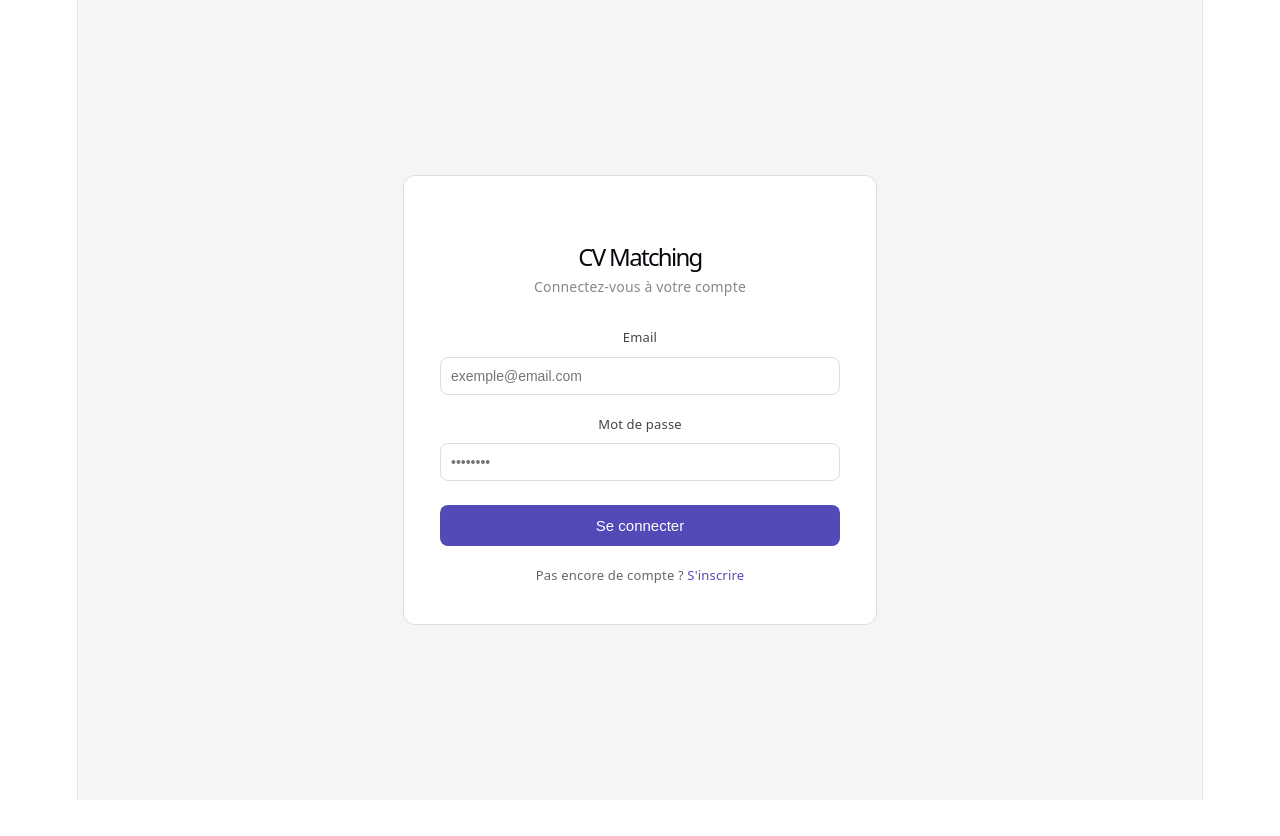
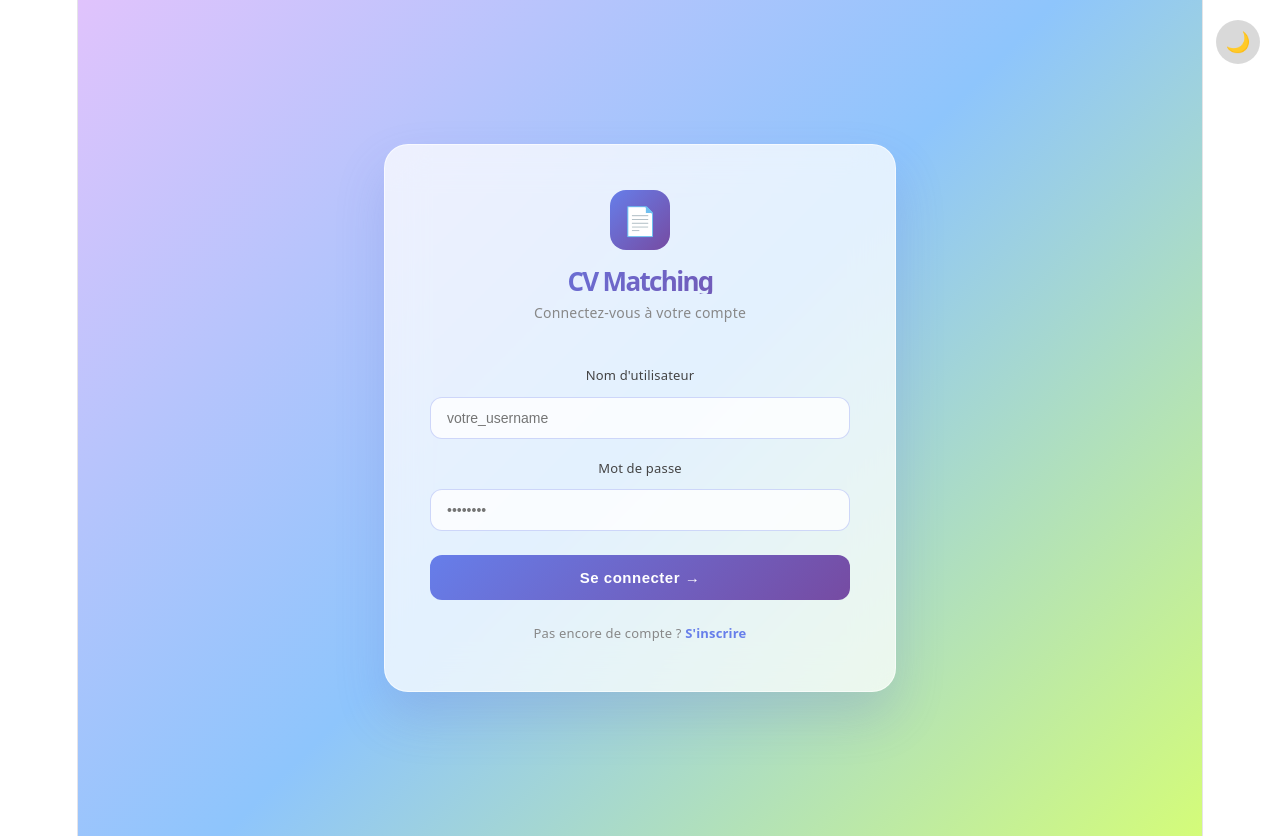
Before and after one commit to HananeINHID/cv-job-matching-platform, a React app in the folder frontend/: page /login in a window 1280 px wide. Before the commit the page ends 800 px from the top, so only its background shows below. Built offline with nearby package versions, Linux system fonts and the light colour scheme; the HTML template or start-up script is replaced by a standard one.

Commit message:
fix(Email-login)-add style

```diff
--- a/frontend/src/pages/LoginPage.jsx
+++ b/frontend/src/pages/LoginPage.jsx
@@ -1,81 +1,245 @@
-import { useState } from "react";
+import { useState, useEffect } from "react";
 import { useNavigate, Link } from "react-router-dom";
 import API from "../services/api";
 
 function LoginPage() {
-  // Ces variables retiennent ce que l'utilisateur tape
   const [email, setEmail]       = useState("");
   const [password, setPassword] = useState("");
   const [erreur, setErreur]     = useState("");
+  const [darkMode, setDarkMode] = useState(false);
 
-  const navigate = useNavigate(); // pour changer de page
+  const navigate = useNavigate();
+
+  // Détecte le mode système au démarrage
+  useEffect(() => {
+    const prefersDark = window.matchMedia("(prefers-color-scheme: dark)").matches;
+    setDarkMode(prefersDark);
+  }, []);
 
   const handleLogin = async () => {
     setErreur("");
-
     if (!email || !password) {
       setErreur("Veuillez remplir tous les champs.");
       return;
     }
-
-  // ── MODE TEST (sans backend) ──
-  // On simule une connexion réussie
-  localStorage.setItem("token", "token-test-temporaire");
+    try {
+      const response = await API.post("/token/", {
+        username: email,
+        password: password,
+      });
+      localStorage.setItem("token", response.data.access);
+      localStorage.setItem("refresh_token", response.data.refresh);
       navigate("/dashboard");
-
-  // ── MODE PRODUCTION () ──
-  // try {
-  //   const response = await API.post("/auth/login/", { email, password });
-  //   localStorage.setItem("token", response.data.access);
-  //   navigate("/dashboard");
-  // } catch (error) {
-  //   setErreur("Email ou mot de passe incorrect.");
-  // }
+    } catch (error) {
+      setErreur("Nom d'utilisateur ou mot de passe incorrect.");
+    }
   };
 
+  const dm = darkMode;
+
   return (
-    <div style={styles.page}>
-      <div style={styles.card}>
+    <div style={{
+      minHeight: "100vh",
+      display: "flex",
+      alignItems: "center",
+      justifyContent: "center",
+      background: dm
+        ? "linear-gradient(135deg, #0f0c29, #302b63, #24243e)"
+        : "linear-gradient(135deg, #e0c3fc, #8ec5fc, #d4fc79)",
+      transition: "background 0.5s ease",
+      padding: "1rem",
+    }}>
 
-        <h1 style={styles.titre}>CV Matching</h1>
-        <p style={styles.sousTitre}>Connectez-vous à votre compte</p>
+      {/* Bouton dark/light mode */}
+      <button
+        onClick={() => setDarkMode(!dm)}
+        style={{
+          position: "fixed",
+          top: "20px",
+          right: "20px",
+          width: "44px",
+          height: "44px",
+          borderRadius: "50%",
+          border: "none",
+          backgroundColor: dm ? "rgba(255,255,255,0.15)" : "rgba(0,0,0,0.15)",
+          fontSize: "20px",
+          cursor: "pointer",
+          backdropFilter: "blur(10px)",
+          display: "flex",
+          alignItems: "center",
+          justifyContent: "center",
+        }}
+      >
+        {dm ? "☀️" : "🌙"}
+      </button>
 
-        {/* Message d'erreur */}
-        {erreur && <p style={styles.erreur}>{erreur}</p>}
+      {/* Carte principale */}
+      <div style={{
+        backgroundColor: dm ? "rgba(255,255,255,0.07)" : "rgba(255,255,255,0.75)",
+        backdropFilter: "blur(20px)",
+        padding: "2.5rem",
+        borderRadius: "24px",
+        border: dm ? "1px solid rgba(255,255,255,0.15)" : "1px solid rgba(255,255,255,0.6)",
+        width: "100%",
+        maxWidth: "420px",
+        boxShadow: dm
+          ? "0 25px 50px rgba(0,0,0,0.5)"
+          : "0 25px 50px rgba(100,100,200,0.2)",
+      }}>
 
-        {/* Champ email */}
-        <div style={styles.groupe}>
-          <label style={styles.label}>Email</label>
+        {/* Logo / Titre */}
+        <div style={{ textAlign: "center", marginBottom: "2rem" }}>
+          <div style={{
+            width: "60px",
+            height: "60px",
+            borderRadius: "16px",
+            background: "linear-gradient(135deg, #667eea, #764ba2)",
+            margin: "0 auto 1rem",
+            display: "flex",
+            alignItems: "center",
+            justifyContent: "center",
+            fontSize: "28px",
+          }}>
+            📄
+          </div>
+          <h1 style={{
+            fontSize: "26px",
+            fontWeight: "700",
+            background: "linear-gradient(135deg, #667eea, #764ba2)",
+            WebkitBackgroundClip: "text",
+            WebkitTextFillColor: "transparent",
+            margin: 0,
+          }}>
+            CV Matching
+          </h1>
+          <p style={{
+            fontSize: "14px",
+            color: dm ? "rgba(255,255,255,0.5)" : "#888",
+            marginTop: "6px",
+          }}>
+            Connectez-vous à votre compte
+          </p>
+        </div>
+
+        {/* Message erreur */}
+        {erreur && (
+          <div style={{
+            backgroundColor: dm ? "rgba(220,50,50,0.2)" : "#FCEBEB",
+            border: "1px solid rgba(220,50,50,0.3)",
+            color: dm ? "#ff8080" : "#A32D2D",
+            padding: "12px",
+            borderRadius: "12px",
+            fontSize: "13px",
+            marginBottom: "20px",
+            textAlign: "center",
+          }}>
+            {erreur}
+          </div>
+        )}
+
+        {/* Champ username */}
+        <div style={{ marginBottom: "16px" }}>
+          <label style={{
+            display: "block",
+            fontSize: "13px",
+            fontWeight: "500",
+            marginBottom: "8px",
+            color: dm ? "rgba(255,255,255,0.7)" : "#444",
+          }}>
+            Nom d'utilisateur
+          </label>
           <input
-            type="email"
-            placeholder="exemple@email.com"
+            type="text"
+            placeholder="votre_username"
             value={email}
             onChange={(e) => setEmail(e.target.value)}
-            style={styles.input}
+            onKeyDown={(e) => e.key === "Enter" && handleLogin()}
+            style={{
+              width: "100%",
+              padding: "12px 16px",
+              borderRadius: "12px",
+              border: dm
+                ? "1px solid rgba(255,255,255,0.15)"
+                : "1px solid rgba(102,126,234,0.3)",
+              backgroundColor: dm ? "rgba(255,255,255,0.08)" : "rgba(255,255,255,0.8)",
+              color: dm ? "white" : "#333",
+              fontSize: "14px",
+              boxSizing: "border-box",
+              outline: "none",
+            }}
           />
         </div>
 
         {/* Champ mot de passe */}
-        <div style={styles.groupe}>
-          <label style={styles.label}>Mot de passe</label>
+        <div style={{ marginBottom: "24px" }}>
+          <label style={{
+            display: "block",
+            fontSize: "13px",
+            fontWeight: "500",
+            marginBottom: "8px",
+            color: dm ? "rgba(255,255,255,0.7)" : "#444",
+          }}>
+            Mot de passe
+          </label>
           <input
             type="password"
             placeholder="••••••••"
             value={password}
             onChange={(e) => setPassword(e.target.value)}
-            style={styles.input}
+            onKeyDown={(e) => e.key === "Enter" && handleLogin()}
+            style={{
+              width: "100%",
+              padding: "12px 16px",
+              borderRadius: "12px",
+              border: dm
+                ? "1px solid rgba(255,255,255,0.15)"
+                : "1px solid rgba(102,126,234,0.3)",
+              backgroundColor: dm ? "rgba(255,255,255,0.08)" : "rgba(255,255,255,0.8)",
+              color: dm ? "white" : "#333",
+              fontSize: "14px",
+              boxSizing: "border-box",
+              outline: "none",
+            }}
           />
         </div>
 
         {/* Bouton connexion */}
-        <button onClick={handleLogin} style={styles.bouton}>
-          Se connecter
+        <button
+          onClick={handleLogin}
+          style={{
+            width: "100%",
+            padding: "14px",
+            background: "linear-gradient(135deg, #667eea, #764ba2)",
+            color: "white",
+            border: "none",
+            borderRadius: "12px",
+            fontSize: "15px",
+            fontWeight: "600",
+            cursor: "pointer",
+            letterSpacing: "0.5px",
+            transition: "opacity 0.2s",
+          }}
+          onMouseEnter={(e) => e.target.style.opacity = "0.9"}
+          onMouseLeave={(e) => e.target.style.opacity = "1"}
+        >
+          Se connecter →
         </button>
 
-        {/* Lien vers inscription */}
-        <p style={styles.lienTexte}>
+        {/* Lien inscription */}
+        <p style={{
+          textAlign: "center",
+          fontSize: "13px",
+          marginTop: "20px",
+          color: dm ? "rgba(255,255,255,0.5)" : "#888",
+        }}>
           Pas encore de compte ?{" "}
-          <Link to="/register" style={styles.lien}>S'inscrire</Link>
+          <Link to="/register" style={{
+            color: "#667eea",
+            textDecoration: "none",
+            fontWeight: "600",
+          }}>
+            S'inscrire
+          </Link>
         </p>
 
       </div>
@@ -83,82 +247,4 @@ function LoginPage() {
   );
 }
 
-// Styles simples en JS
-const styles = {
-  page: {
-    minHeight: "100vh",
-    display: "flex",
-    alignItems: "center",
-    justifyContent: "center",
-    backgroundColor: "#f5f5f5",
-  },
-  card: {
-    backgroundColor: "white",
-    padding: "2rem",
-    borderRadius: "12px",
-    border: "0.5px solid #ddd",
-    width: "100%",
-    maxWidth: "400px",
-  },
-  titre: {
-    fontSize: "24px",
-    fontWeight: "500",
-    textAlign: "center",
-    marginBottom: "4px",
-  },
-  sousTitre: {
-    fontSize: "14px",
-    color: "#888",
-    textAlign: "center",
-    marginBottom: "24px",
-  },
-  groupe: {
-    marginBottom: "16px",
-  },
-  label: {
-    display: "block",
-    fontSize: "13px",
-    marginBottom: "6px",
-    color: "#444",
-  },
-  input: {
-    width: "100%",
-    padding: "10px",
-    borderRadius: "8px",
-    border: "1px solid #ddd",
-    fontSize: "14px",
-    boxSizing: "border-box",
-  },
-  bouton: {
-    width: "100%",
-    padding: "12px",
-    backgroundColor: "#534AB7",
-    color: "white",
-    border: "none",
-    borderRadius: "8px",
-    fontSize: "15px",
-    cursor: "pointer",
-    marginTop: "8px",
-  },
-  erreur: {
-    backgroundColor: "#FCEBEB",
-    color: "#A32D2D",
-    padding: "10px",
-    borderRadius: "8px",
-    fontSize: "13px",
-    marginBottom: "16px",
-  },
-  lienTexte: {
-    textAlign: "center",
-    fontSize: "13px",
-    marginTop: "16px",
-    color: "#666",
-  },
-  lien: {
-    color: "#534AB7",
-    textDecoration: "none",
-    fontWeight: "500",
-  },
-};
-
 export default LoginPage;
```
Also changed, not shown: frontend/src/pages/CVFormPage.jsx (+26 -22 lines). Lines whose indentation alone changed are shown as unchanged.
